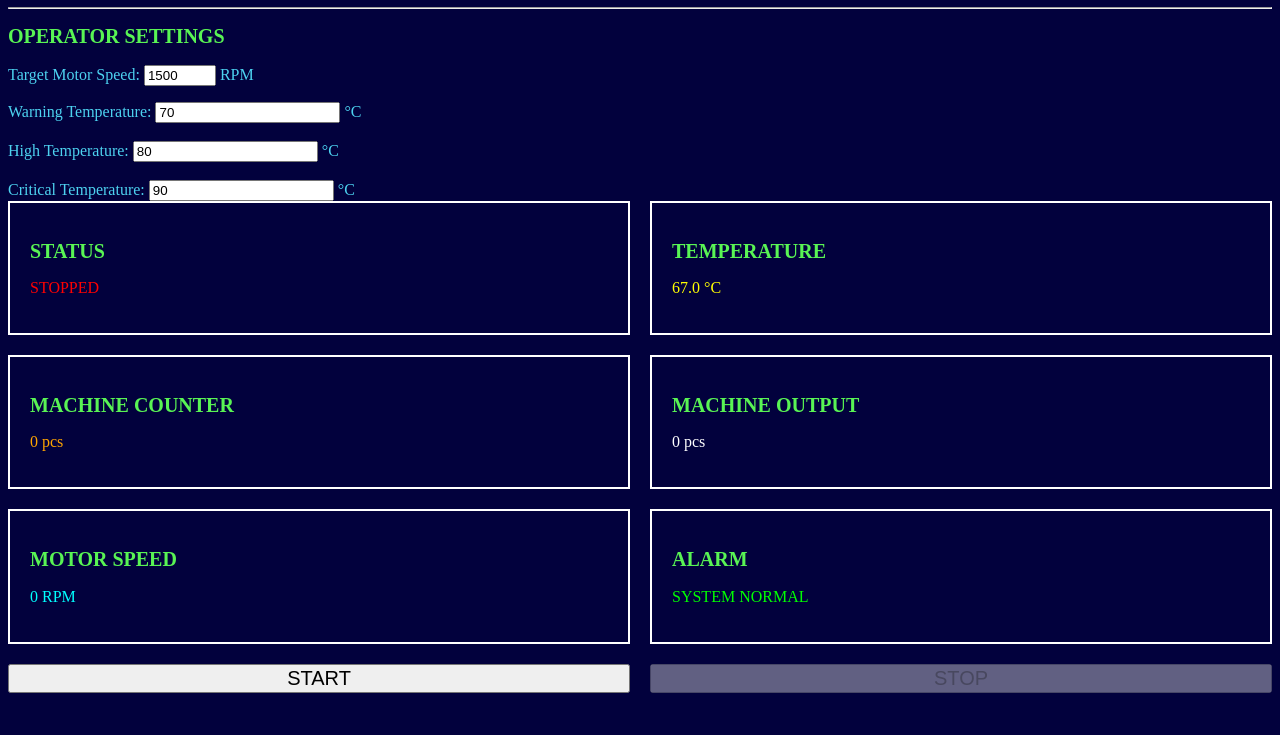
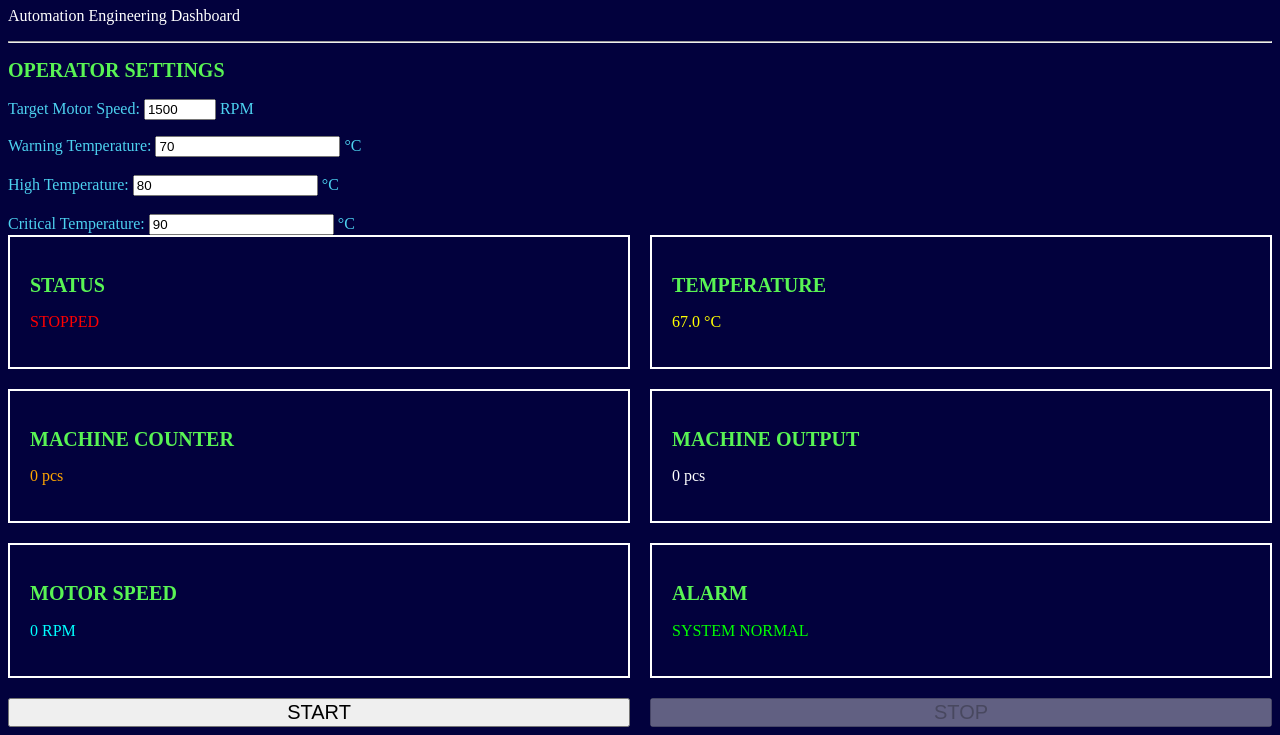
Before and after one commit to Gihan109/machine-monitor, a plain HTML site: page index.html in a window 1280 px wide. Shown: the part 83-818 px from the top of the page. Drawn offline with Linux system fonts and the light colour scheme.

Commit message:
added dashboard description

```diff
--- a/index.html
+++ b/index.html
@@ -12,6 +12,7 @@
 <body>
     <hr>
     <h1>SMART MACHINE MONITORING SYSTEM</h1>
+    <p>Automation Engineering Dashboard</p>
     <hr>
 <div class="setting-box">
  <h2>OPERATOR SETTINGS</h2>
```
